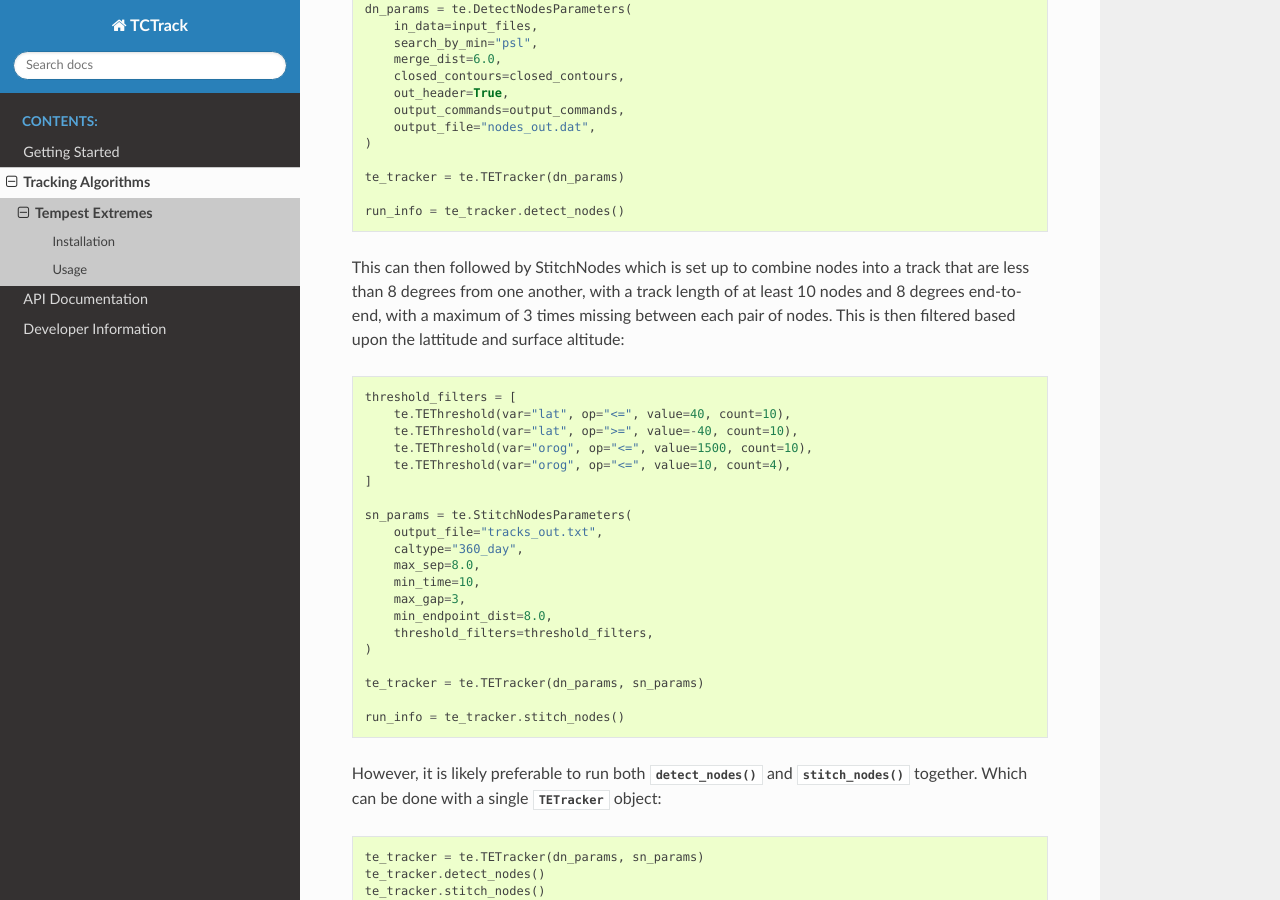
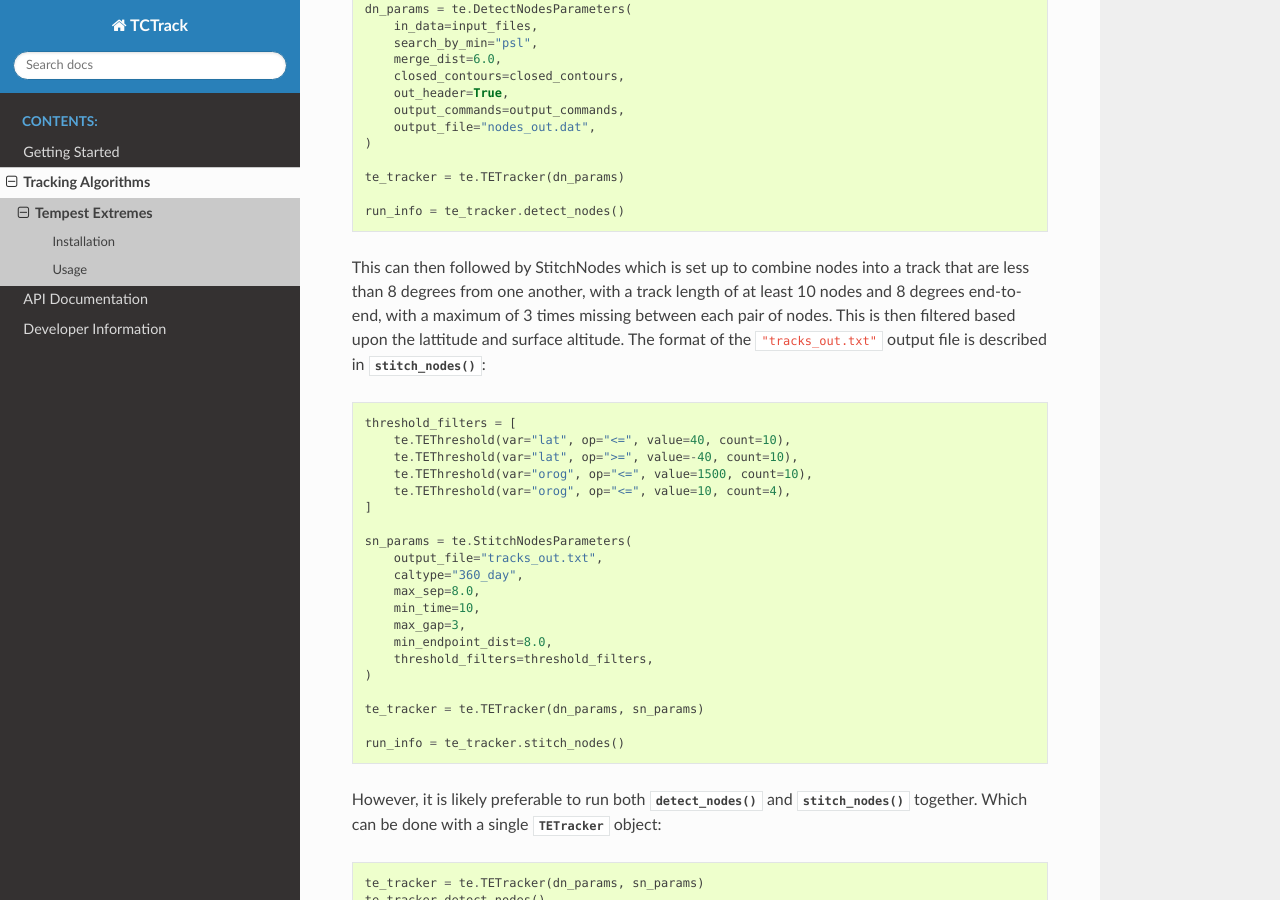
Before and after one commit to Cambridge-ICCS/TCTrack, a Sphinx documentation site: the page built from docs/tracking-algorithms/tempest_extremes.rst, in a window 1280 px wide and 900 px high, scrolled down 1678 px. Built offline with Sphinx 7.4.7 and the Read the Docs theme 3.1.0, drawn with Linux system fonts in a browser that asks for light colours.

Commit message:
Put stitch_nodes output file description in docstring. Fix references

```diff
--- a/docs/tracking-algorithms/tempest_extremes.rst
+++ b/docs/tracking-algorithms/tempest_extremes.rst
@@ -104,7 +104,9 @@
 This can then followed by StitchNodes which is set up to combine nodes into a track that
 are less than 8 degrees from one another, with a track length of at least 10 nodes and 8
 degrees end-to-end, with a maximum of 3 times missing between each pair of nodes. This
-is then filtered based upon the lattitude and surface altitude:
+is then filtered based upon the lattitude and surface altitude. The format of the
+``"tracks_out.txt"`` output file is described in
+:meth:`~tctrack.tempest_extremes.TETracker.stitch_nodes`:
 
 .. code-block:: python
 
```
Also changed, not shown: docs/api/tempest_extremes_api.rst (+0 -20 lines), 1 other file.
